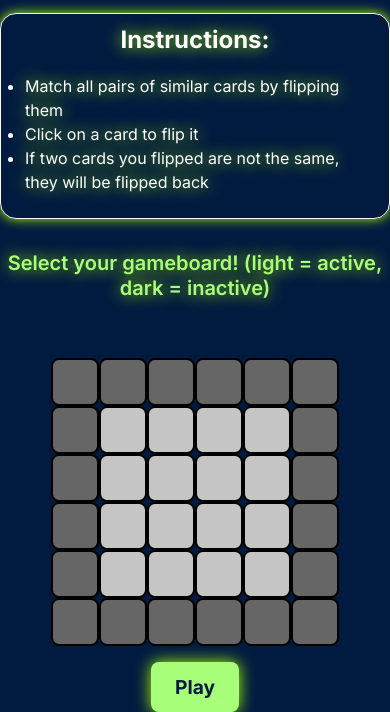
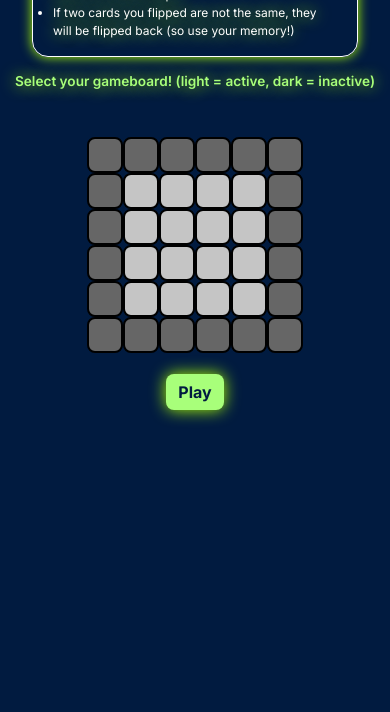
Before and after one commit to hishambhatti/periodic-pairs, a plain HTML site: page index.html in a window 390 px wide. Shown: the part 312-1024 px from the top of the page. After the commit the page ends 844 px from the top, so only its background shows below. Drawn offline with Linux system fonts and the light colour scheme.

Commit message:
Made menu mobile functional

```diff
--- a/index.html
+++ b/index.html
@@ -20,7 +20,7 @@
             <ul>
                 <li>Match all pairs of similar cards by flipping them</li>
                 <li>Click on a card to flip it</li>
-                <li>If two cards you flipped are not the same, they will be flipped back</li>
+                <li>If two cards you flipped are not the same, they will be flipped back (so use your memory!)</li>
             </ul>
         </div>
         <p>Select your gameboard! (light = active, dark = inactive)</p>
--- a/style.css
+++ b/style.css
@@ -103,10 +103,11 @@ body.win-active #win-overlay {
   border: 0.1rem solid white;
   color: white;
   border-radius: 1rem;
-  padding: 0.5rem;
+  padding: 0.75rem 1rem;
   justify-content: center;
   margin: 1rem auto;
   max-width: 600px;
+  width: calc(100% - 4rem);
   box-shadow: 0 0 0.75rem var(--glow-color);
   text-shadow: 0rem 0rem 1rem var(--glow-color);
   line-height: 1.5;
@@ -127,9 +128,10 @@ p {
   font-size: 1.25rem;
   color: var(--title-color);
   font-weight: 600;
-  line-height: 1.25;
-  padding-top: 1rem;
+  line-height: 1.4;
+  padding: 0.5rem;
   text-align: center;
+  justify-content: center;
   text-shadow: 0rem 0rem 1rem var(--glow-color);
 }
 
@@ -192,18 +194,18 @@ p {
 
 #grid-selector {
   display: grid;
-  grid-template-columns: repeat(6, 3rem);
+  grid-template-columns: repeat(6, 3.5rem);
   margin: 1rem 0;
   justify-content: center;
 }
 
 .selector-tile {
-  width: 3rem;
-  height: 3rem;
+  width: 3.5rem;
+  height: 3.5rem;
   border-radius: 0.5rem;
   cursor: pointer;
   transform: scale(1);
-  transition: all 0.1s
+  transition: all 0.1s;
 }
 
 #setup-screen {
@@ -211,3 +213,122 @@ p {
   flex-direction: column; /* Stacks the child elements vertically */
   align-items: center; /* Centers the children horizontally */
 }
+
+#setup-screen button {
+  margin: 0.8rem;
+  padding: 0.6rem 2rem;
+  font-size: 1rem;
+}
+
+@media (max-width: 768px) {
+  h1 {
+    font-size: 2.8rem;
+    padding: 1rem;
+  }
+
+  h4 {
+    font-size: 1.3rem;
+  }
+
+  ul {
+    font-size: 0.9rem;
+    padding: 0.8rem;
+
+  }
+
+  p {
+    font-size: 1rem;
+    line-height: 1.2;
+    padding: 0.5rem;
+  }
+
+  #instructions-box {
+    padding: 0.6rem 0.8rem;
+  }
+
+  #scorecard {
+    flex-direction: column;
+    gap: 1rem;
+    font-size: 1.2rem;
+  }
+
+  #win-overlay h2 {
+    font-size: 1.8rem;
+  }
+
+  #grid-selector {
+    display: grid;
+    grid-template-columns: repeat(6, 3rem);
+    gap: 0rem;
+    margin: 0.5rem 0;
+    width: 90%;
+    justify-content: center;
+  }
+
+  .selector-tile {
+    width: 3rem;
+    height: 3rem;
+    border-radius: 0.5rem;
+    cursor: pointer;
+    transform: scale(1);
+    transition: all 0.1s;
+    aspect-ratio: 1 / 1;
+    width: 100%;
+  }
+}
+
+@media (max-width: 480px) {
+  #instructions-box {
+    margin: 0.5rem auto;
+    padding: 0.5rem 0.75rem;
+  }
+
+  #grid-selector {
+    display: grid;
+    grid-template-columns: repeat(6, 2.25rem);
+    gap: 0rem;
+    margin: 0.5rem 0;
+    width: 90%;
+    justify-content: center;
+  }
+
+  .selector-tile {
+    width: 2.25rem;
+    height: 2.25rem;
+    border-radius: 0.5rem;
+    cursor: pointer;
+    transform: scale(1);
+    transition: all 0.1s;
+    aspect-ratio: 1 / 1;
+    width: 100%;
+  }
+
+  #setup-screen button {
+    margin: 0.8rem;
+    padding: 0.5rem 0.8rem;
+    font-size: 1rem;
+  }
+
+  p {
+    padding: 0.5rem;
+    font-size: 0.85rem;
+  }
+
+  h1 {
+    font-size: 2.2rem;
+    padding: 0.8rem;
+  }
+
+  .card-face {
+    font-size: 1.8rem;
+  }
+
+  #instructions-box h4 {
+    font-size: 1rem;
+  }
+
+  #instructions-box ul {
+    font-size: 0.75rem;
+    padding: 0.5rem;
+  }
+}
```
